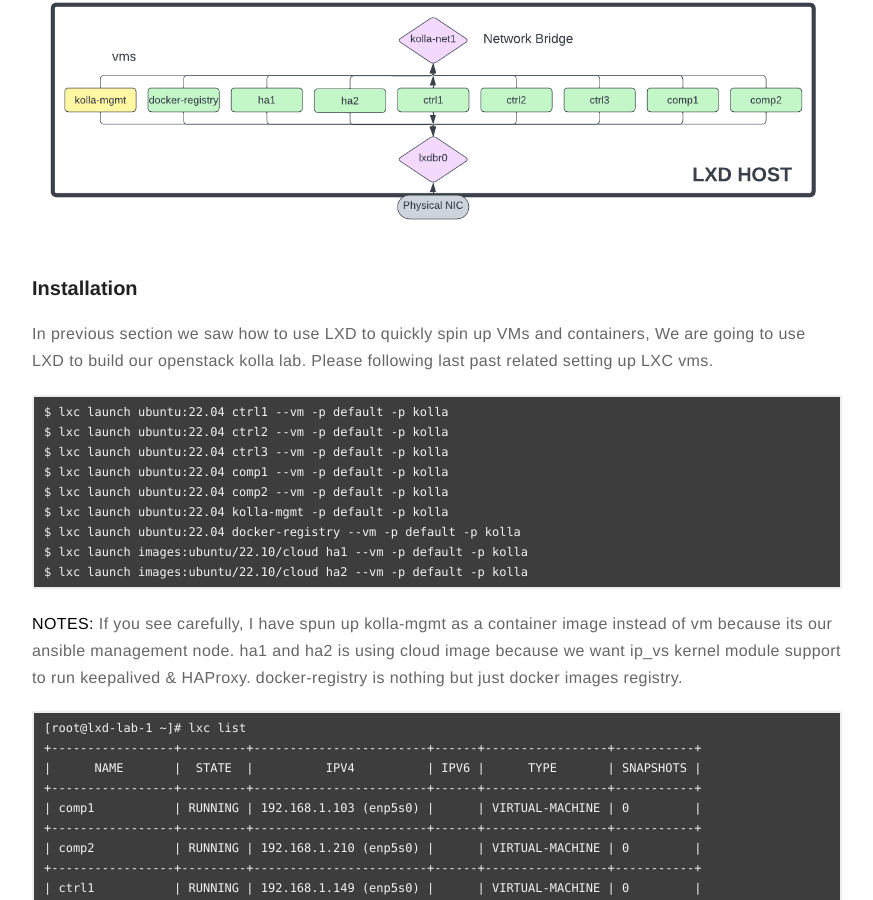
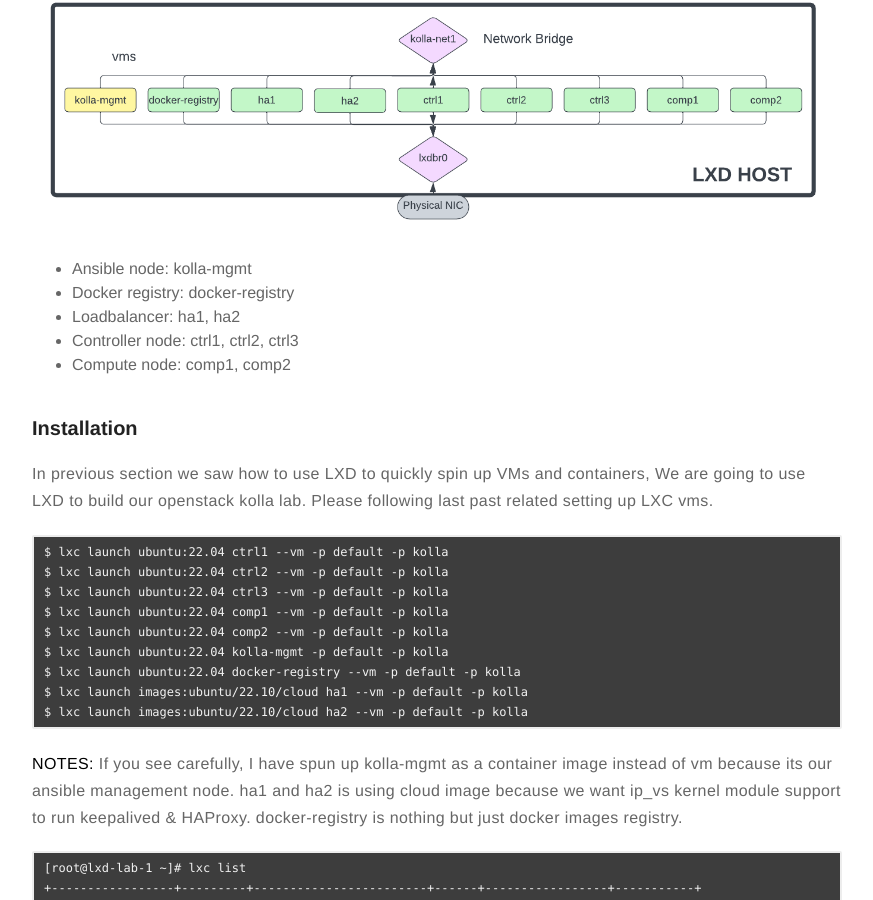
Before and after one commit to satishdotpatel/satishdotpatel.github.io, a Jekyll site: the page built from _posts/2023-07-02-build-multinode-kolla-lab-using-lxd.markdown, in a window 1280 px wide and 900 px high, scrolled down 569 px. Shown: the whole window, without its empty margins (203-1076 px from the left). Built offline with Jekyll 4.4.1, drawn with Linux system fonts in a browser that asks for light colours; comment, search, counter and statistics services are not loaded.

Commit message:
LXD kolla multinode lab

```diff
--- a/_posts/2023-07-02-build-multinode-kolla-lab-using-lxd.markdown
+++ b/_posts/2023-07-02-build-multinode-kolla-lab-using-lxd.markdown
@@ -22,6 +22,12 @@
 ### Multinode lxd lab
 
 ![<img>](/assets/images/2023-07-02-build-multinode-kolla-lab-using-lxd/lxd-kolla-lab.png){: width="800" }
+
+* Ansible node: kolla-mgmt
+* Docker registry: docker-registry
+* Loadbalancer: ha1, ha2
+* Controller node: ctrl1, ctrl2, ctrl3
+* Compute node: comp1, comp2
 
 ### Installation
 
```
